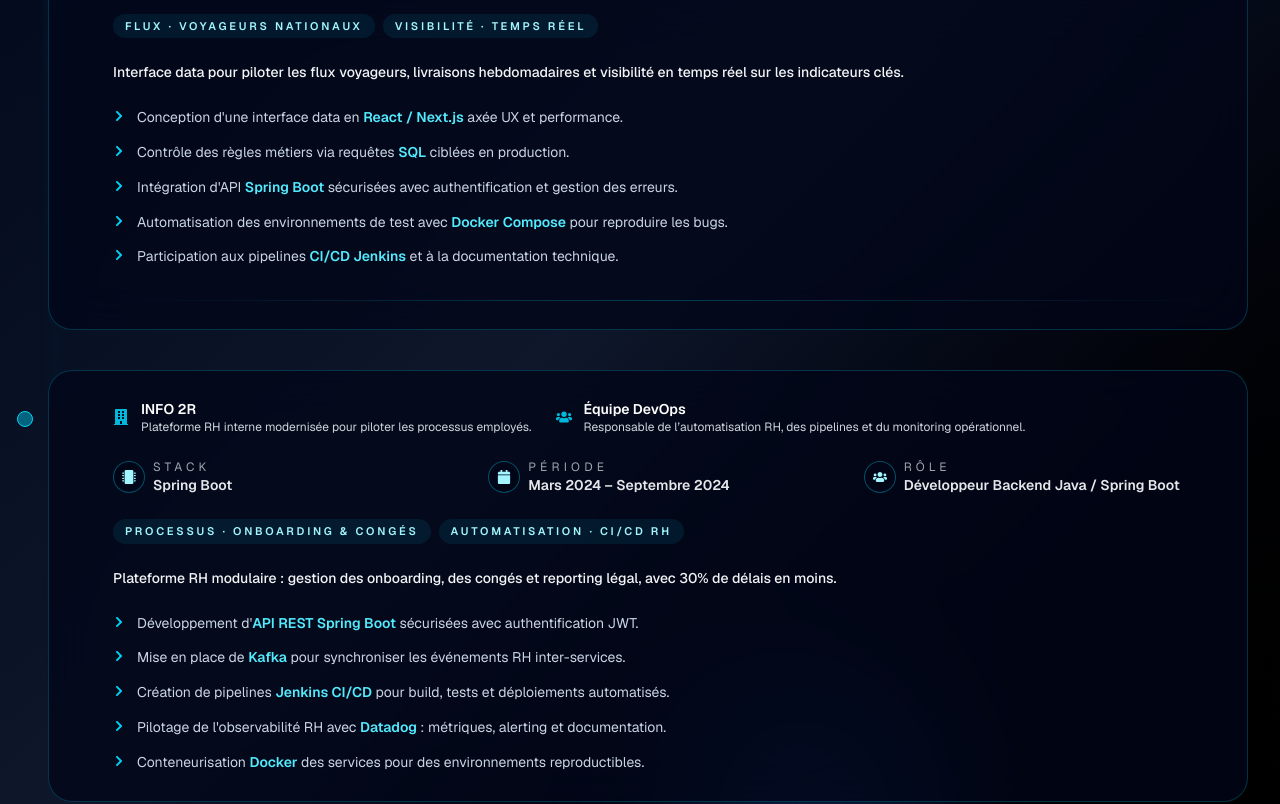
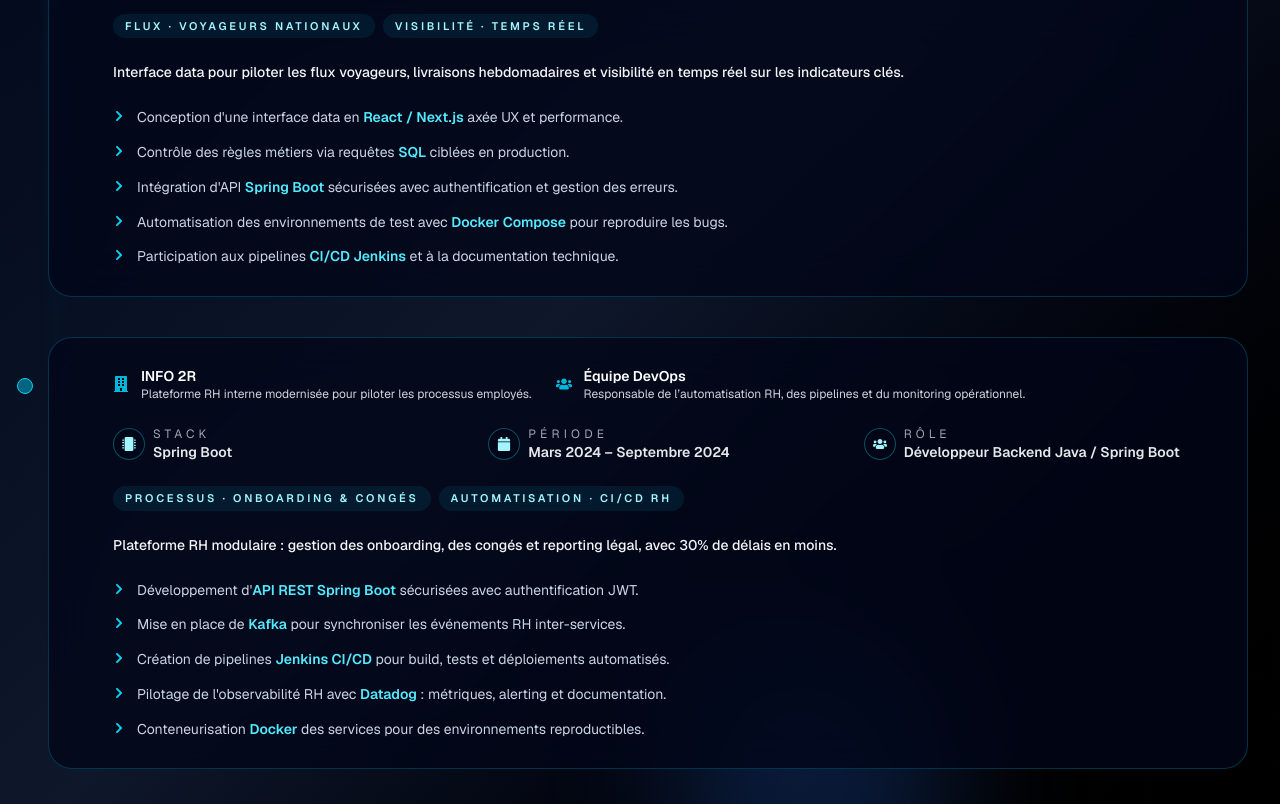
Before and after one commit to SimBienvenueHoulBoumi/porfolio-v2, a Next.js app: page / in a window 1280 px wide. Shown: the part 2831-3635 px from the top of the page. Built offline with nearby package versions, Linux system fonts and the light colour scheme.

Commit message:
clean code

```diff
--- a/src/components/Experience.tsx
+++ b/src/components/Experience.tsx
@@ -120,7 +120,7 @@
         <div className="relative">
           <div className={`absolute left-6 top-0 hidden h-full w-[3px] -translate-x-1/2 rounded-full blur-sm sm:block ${isAurora ? "bg-gradient-to-b from-sky-400/60 via-sky-300/10 to-transparent" : "bg-gradient-to-b from-cyan-500/60 via-cyan-500/10 to-transparent"}`} />
           <div className="space-y-10 sm:pl-4">
-            {content.experiences.map((experience, index) => (
+            {content.experiences.map((experience) => (
               <article
                 key={`${experience.company.label}-${experience.role}`}
                 className={`relative rounded-3xl border px-6 py-7 backdrop-blur-xl transition-all duration-300 sm:pl-16 ${cardClasses}`}
@@ -165,10 +165,6 @@
 
                   {renderBullets(experience)}
                 </div>
-
-                {index < content.experiences.length - 1 && (
-                  <div className="mt-8 h-px w-full bg-gradient-to-r from-transparent via-cyan-500/30 to-transparent" />
-                )}
               </article>
             ))}
           </div>
```
